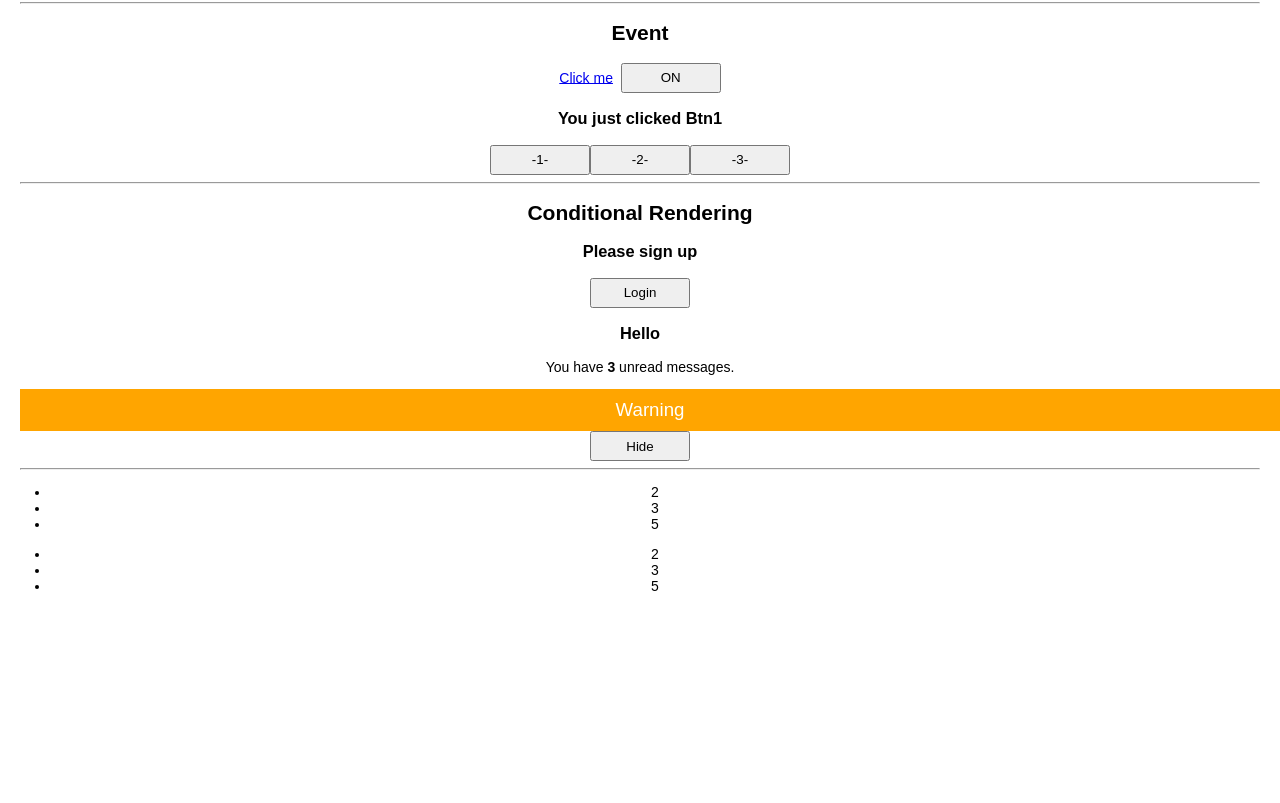
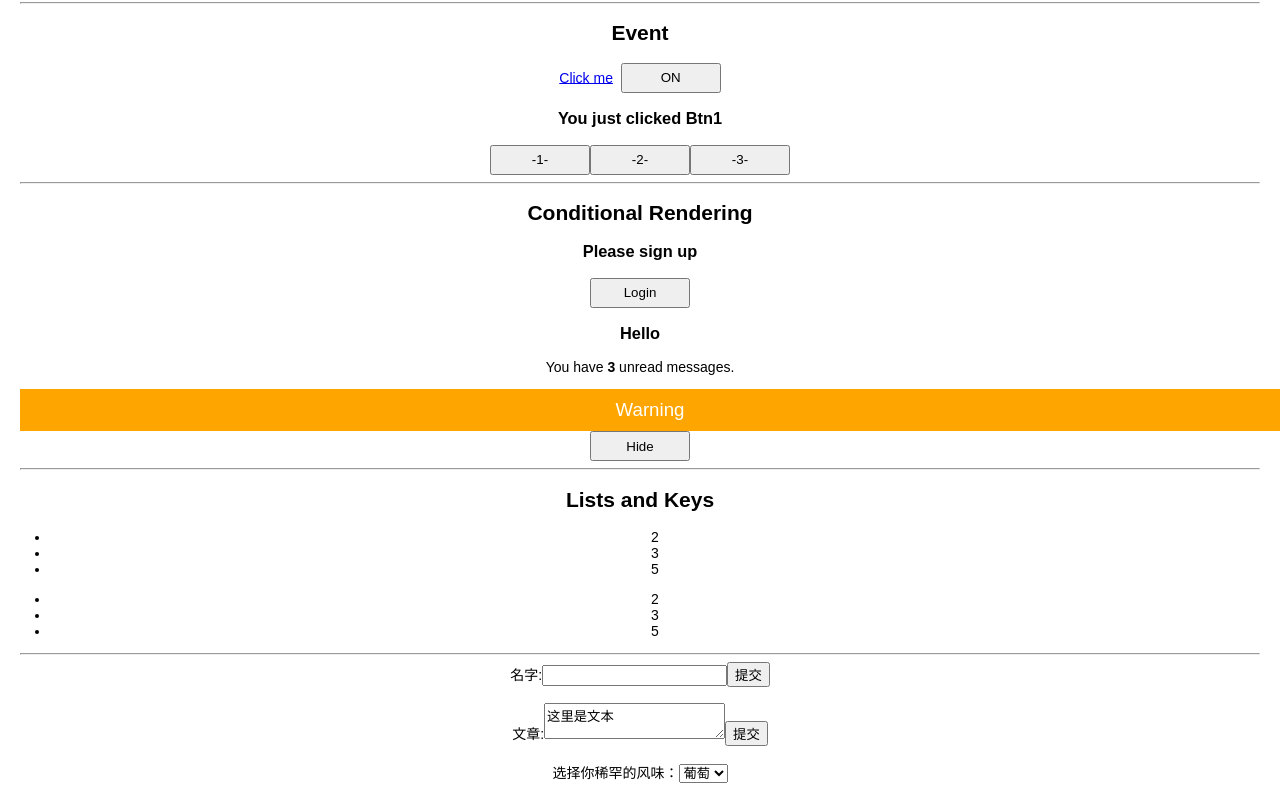
Before and after one commit to JackLiR8/react-learning, a React (Create React App) app: page / in a window 1280 px wide. Shown: the part 412-1215 px from the top of the page. Before the commit the page ends 1026 px from the top, so only its background shows below. Built offline with nearby package versions, Linux system fonts and the light colour scheme.

Commit message:
:construction: In Process: 核心概念-表单-input, textarea, select

```diff
--- a/src/demo/ticTacToe.css
+++ b/src/demo/ticTacToe.css
@@ -25,11 +25,11 @@ ol, ul {
   font-weight: bold;
   line-height: 50px;
   height: 50px;
+  width: 50px;
   margin-right: -1px;
   margin-top: -1px;
   padding: 0;
   text-align: center;
-  width: 50px;
 }
 
 .square:focus {
--- a/src/main-concepts/ApiDisplay.js
+++ b/src/main-concepts/ApiDisplay.js
@@ -4,15 +4,17 @@ import Clock from './State'
 import Event from './Event'
 import ConditionalRender from './ConditionalRender'
 import List from './List'
+import Forms from './Form'
 
 function Main() {
   return (
     <div>
-      <Greet /><hr/>
-      <Clock /><hr/>
-      <Event /><hr/>
-      <ConditionalRender /><hr/>
-      <List/>
+      <Greet/><hr/>
+      <Clock/><hr/>
+      <Event/><hr/>
+      <ConditionalRender/><hr/>
+      <List/><hr/>
+      <Forms/>
     </div>
   )
 }
--- a/src/main-concepts/ConditionalRender.css
+++ b/src/main-concepts/ConditionalRender.css
@@ -1,4 +1,4 @@
-button {
+button:not(.square) {
   height: 30px;
   min-width: 100px;
 }
--- /dev/null
+++ b/src/main-concepts/Form.js
@@ -0,0 +1,126 @@
+/**
+ * @file Forms
+ */
+
+import React from 'react';
+
+/**
+ * 在 HTML 中，表单元素（如<input>、 <textarea> 和 <select>）之类的表单元素通常自己
+ * 维护 state，并根据用户输入进行更新。而在 React 中，可变状态（mutable state）通常保
+ * 存在组件的 state 属性中，并且只能通过使用 setState()来更新。
+ *
+ * 把两者结合起来，使 React 的 state 成为“唯一数据源”。渲染表单的 React 组件还控制着用
+ * 户输入过程中表单发生的操作。被 React 以这种方式控制取值的表单输入元素就叫做“受控组件”。
+ */
+class NameForm extends React.Component {
+  constructor(props) {
+    super(props);
+    this.state = { value: ''}
+  }
+
+  handleChange = (e) => {
+    this.setState({ value: e.target.value });
+  }
+
+  handleSubmit = (e) => {
+    alert(`提交的名字: ${this.state.value}`);
+    e.preventDefault();
+  }
+
+  render() {
+    return (
+      <form onSubmit={this.handleSubmit}>
+        <label>
+          名字:
+          <input type="text" value={this.state.value} onChange={this.handleChange} />
+        </label>
+        <input type="submit" value="提交" />
+      </form>
+    )
+  }
+}
+
+/**
+ * textarea
+ */
+class EssayForm extends React.Component {
+  constructor(props) {
+    super(props);
+    this.state = { value: '这里是文本' };
+  }
+
+  handleChange = (e) => {
+    this.setState({ value: e.target.value });
+  }
+
+  handleSubmit = (e) => {
+    alert(`提交的文本: ${this.state.value}`);
+    e.preventDefault();
+  }
+
+  render() {
+    return (
+      <form onSubmit={this.handleSubmit}>
+        <label>
+          文章:
+          <textarea value={this.state.value} onChange={this.handleChange} />
+        </label>
+        <input type="submit" value="提交" />
+      </form>
+    )
+  }
+}
+
+/**
+ * select
+ * 总的来说，这使得 <input type="text">, <textarea> 和 <select> 之类的标签都
+ * 非常相似—它们都接受一个 value 属性，你可以使用它来实现受控组件。
+ *
+ * 注意：
+ * 你可以将数组传递到 value 属性中，以支持在 select 标签中选择多个选项：
+ * <select multiple={true} value={['B', 'C']}>
+ */
+class FlavorForm extends React.Component {
+  constructor(props) {
+    super(props);
+    this.state = { value: 'coconut' };
+  }
+
+  handleChange = (e) => {
+    this.setState({ value: e.target.value });
+  }
+
+  handleSubmit = (e) => {
+    alert(`你喜欢的风味: ${this.state.value}`);
+    e.preventDefault();
+  }
+
+  render() {
+    return (
+      <form onSubmit={this.handleSubmit}>
+        <label>
+          选择你稀罕的风味：
+          <select value={this.state.value} onChange={this.handleChange}>
+            <option value="grape">葡萄</option>
+            <option value="apple">苹果</option>
+            <option value="banana">香蕉</option>
+          </select>
+        </label>
+      </form>
+    )
+  }
+}
+
+function Forms() {
+  return (
+    <div>
+      <NameForm />
+      <br />
+      <EssayForm />
+      <br />
+      <FlavorForm />
+    </div>
+  )
+}
+
+export default Forms;
--- a/src/main-concepts/List.js
+++ b/src/main-concepts/List.js
@@ -42,6 +42,7 @@ function List() {
   const numbers = [2, 3, 5];
   return (
     <div>
+      <h2>Lists and Keys</h2>
       <NumberList numbers={numbers} />
       <NumList numbers={numbers} />
     </div>
```
